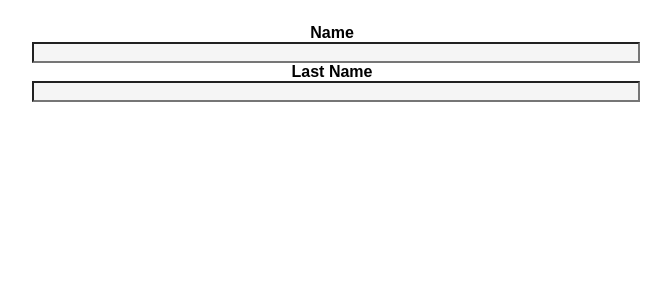
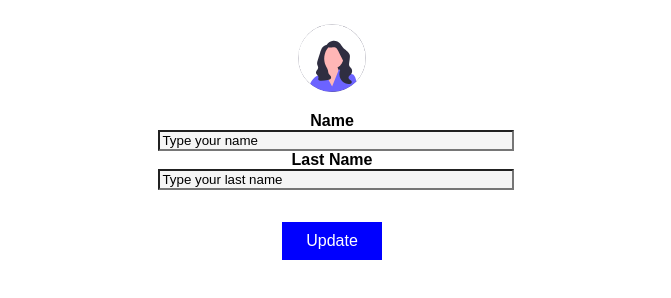
Before and after one commit to Letigaro/bootcamp_javascript, a plain HTML site: page Modulo_1/Laboratory/index.html in a window 1280 px wide. Shown: the whole page, without its empty margins (308-979 px from the left). Drawn offline with Linux system fonts and the light colour scheme.

Commit message:
lastchanges

```diff
--- a/Modulo_1/Laboratory/index.html
+++ b/Modulo_1/Laboratory/index.html
@@ -4,19 +4,25 @@
     <meta charset="UTF-8" />
     <meta name="viewport" content="width=device-width, initial-scale=1.0" />
     <meta http-equiv="X-UA-Compatible" content="ie=edge" />
-    <title>Datos del usuario</title>
+    <title></title>
     <link rel="stylesheet" href="style.css">
 </head>
   <body>
     <div class="container">
-        <div class="avatar">
+        <div class="img">
+            <img src="" id="avatar" alt="avatar" class="avatar">
         </div>
         <div class="data">
             <label for="name"> <b>Name</b></label>
             <input type="text" id="name" name="name" />
-            <!-- ¿Cómo fijar un espacio entre las labels y los inputs? -->
             <label for="lastname"><b>Last Name</b></label>
             <input type="text" id="lastname" name="lastname">
     </div>
+    <div id="actions">
+        <button type="button" onclick="console.log(document.getElementById('name').value)">
+            Update
+        </button>
+    </div>
+    <script src="lab.js"></script>
   </body>
 </html>
--- a/Modulo_1/Laboratory/lab.js
+++ b/Modulo_1/Laboratory/lab.js
@@ -0,0 +1,3 @@
+document.getElementById('name').value="Type your name";
+document.getElementById('lastname').value="Type your last name";
+document.getElementById("avatar").src = "img/avatar.svg";
--- a/Modulo_1/Laboratory/style.css
+++ b/Modulo_1/Laboratory/style.css
@@ -11,10 +11,25 @@ input{
 }
 .container {
     margin: auto;
-    width: 50%;
-
+    width: 30%;
+    padding: 16px;
 
   }
-.data{
-    padding: 16px;
+img.avatar{
+    width: 18%;
+    border-radius: 50%;
 }
+.data,
+#actions {
+  padding: 16px;
+}
+button {
+    background-color: blue;
+    border: none;
+    color: white;
+    padding: 10px 24px;
+    text-align: center;
+    text-decoration: none;
+    display: inline-block;
+    font-size: 16px;
+}
```
Also changed, not shown: Modulo_1/Laboratory/img/avatar.svg (added), 2 other files.
